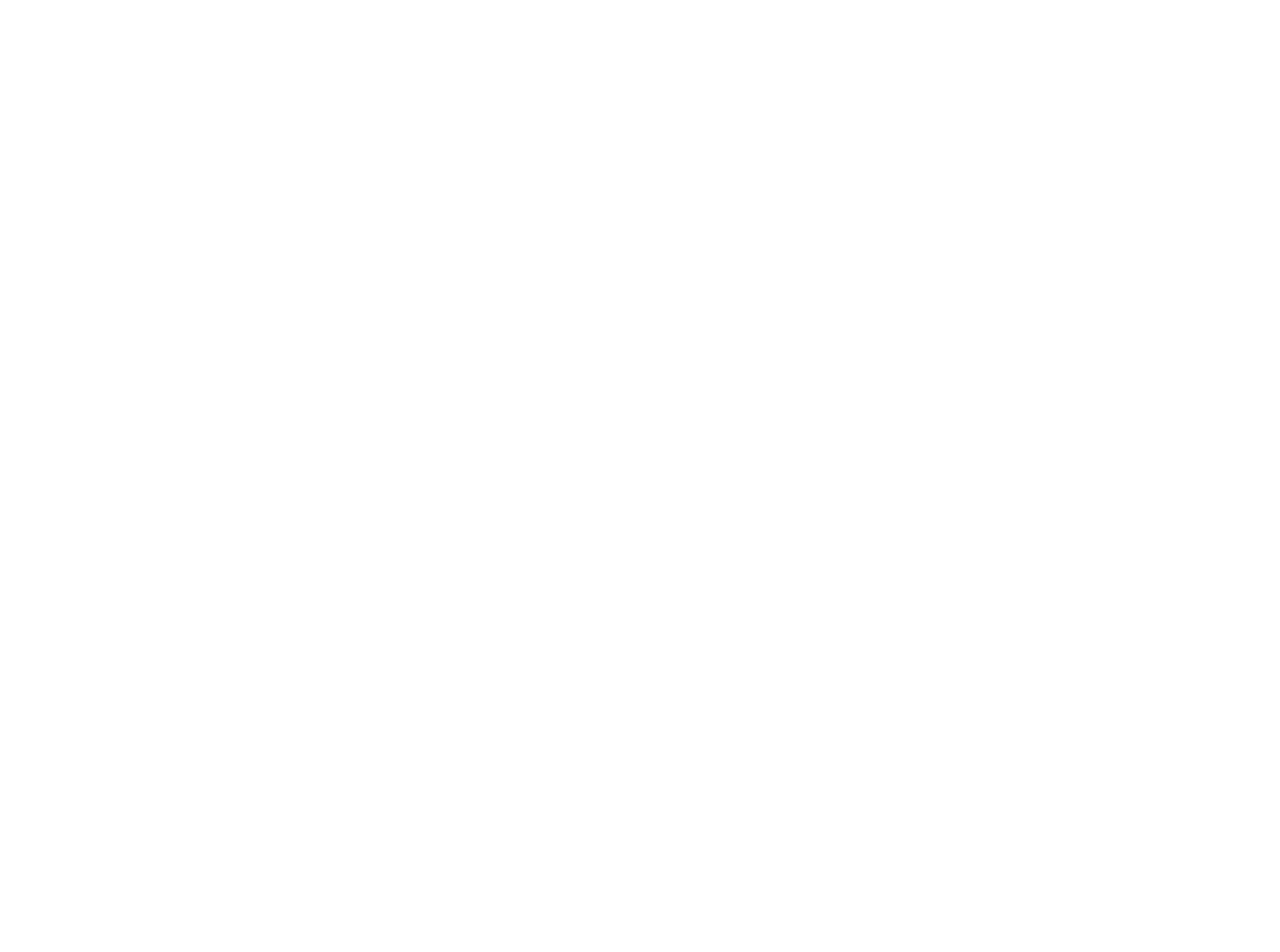
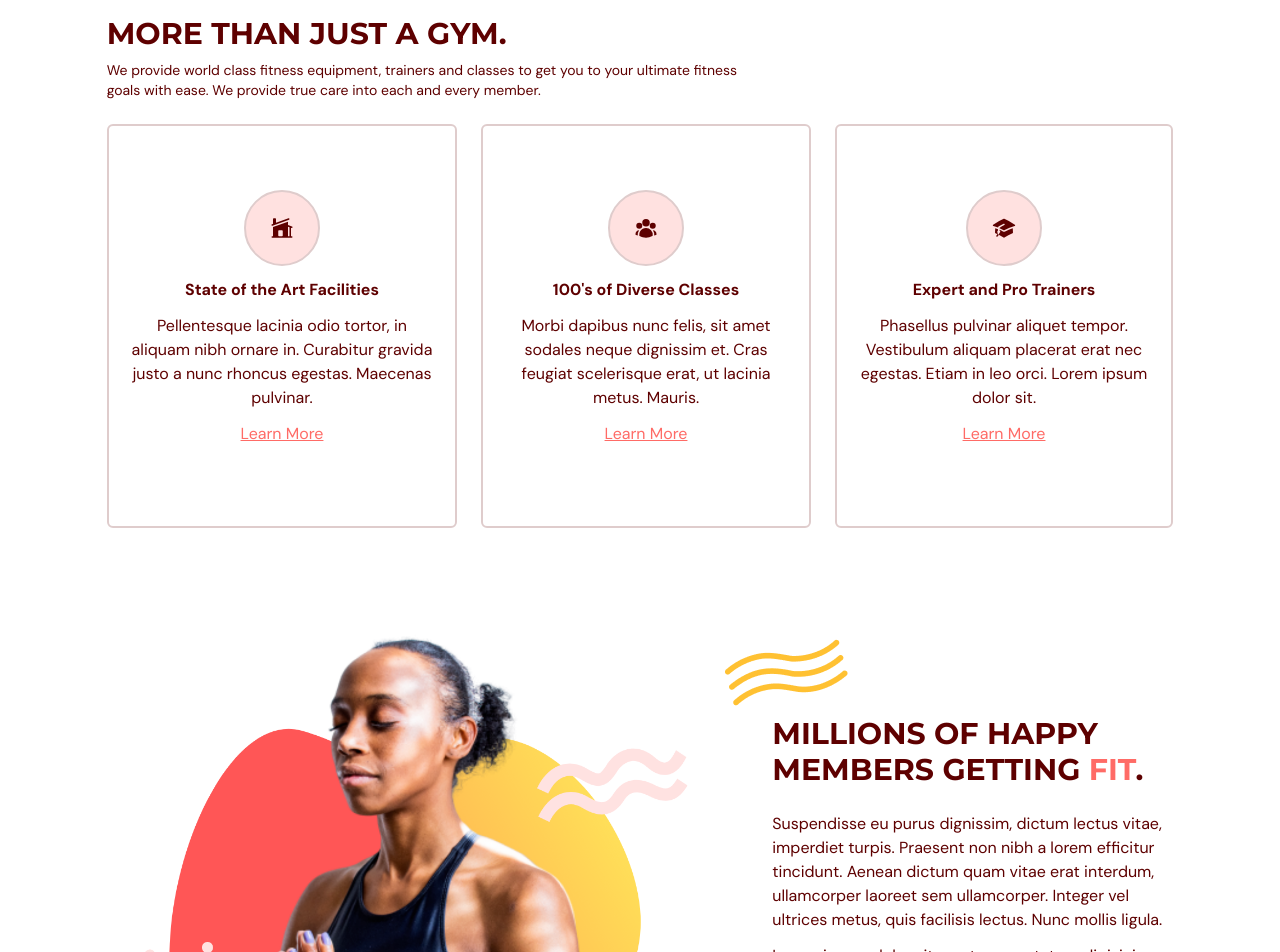
Before and after one commit to genfengl/gym-website-ts, a React (Vite) app: page / in a window 1280 px wide. Shown: the part 940-1892 px from the top of the page. Before the commit the page ends 908 px from the top, so only its background shows below. Built offline with nearby package versions, Linux system fonts and the light colour scheme.

Commit message:
Benefits section complete with framermotion animation

```diff
--- a/src/App.tsx
+++ b/src/App.tsx
@@ -2,6 +2,7 @@
 import Navbar from "./scenes/navbar/Navbar";
 import { SelectedPage } from "./shared/types";
 import Home from "./scenes/home/Home";
+import Benefits from "./scenes/benefits/benefits";
 
 function App() {
   const [selectedPage, setSelectedPage] = useState<SelectedPage>(
@@ -31,6 +32,7 @@
         setSelectedPage={setSelectedPage}
       />
       <Home setSelectedPage={setSelectedPage} />
+      <Benefits setSelectedPage={setSelectedPage} />
     </div>
   );
 }
--- /dev/null
+++ b/src/scenes/benefits/BenefitCard.tsx
@@ -0,0 +1,49 @@
+import React from "react";
+import { SelectedPage } from "../../shared/types";
+import { Link } from "react-scroll";
+import { motion } from "framer-motion";
+
+const childVariant = {
+  hidden: { opacity: 0, scale: 0.9, y: 200 },
+  visible: { opacity: 1, scale: 1, y: 0 },
+};
+
+type Props = {
+  icon: JSX.Element;
+  title: string;
+  description: string;
+  setSelectedPage: (value: SelectedPage) => void;
+};
+
+const BenefitCard = ({ icon, title, description, setSelectedPage }: Props) => {
+  return (
+    <motion.div
+      className=" rounded-md border-2 border-gray-100 px-5 py-16 text-center"
+      // transition duration
+      transition={{ duration: 0.8 }}
+      // Assigning the childVariant properties to this motion.div
+      variants={childVariant}
+    >
+      <div className="mb-4 flex flex-col items-center justify-center gap-3">
+        <div className="rounded-full border-2 border-gray-100 bg-primary-100 p-6">
+          {icon}
+        </div>
+        <div className="font-bold">{title}</div>
+        <div>{description}</div>
+        <Link
+          to={`#${SelectedPage.ContactUs}`}
+          spy={true}
+          smooth={true}
+          offset={50}
+          duration={500}
+          className="text-primary-500 underline"
+          onClick={() => setSelectedPage(SelectedPage.ContactUs)}
+        >
+          Learn More
+        </Link>
+      </div>
+    </motion.div>
+  );
+};
+
+export default BenefitCard;
--- /dev/null
+++ b/src/scenes/benefits/Benefits.tsx
@@ -0,0 +1,157 @@
+import { BenefitType, SelectedPage } from "../../shared/types";
+import {
+  HomeModernIcon,
+  UserGroupIcon,
+  AcademicCapIcon,
+} from "@heroicons/react/24/solid";
+import { motion } from "framer-motion";
+import SectionHeading from "../../shared/SectionHeading";
+import BenefitCard from "./BenefitCard";
+import BenefitsPageModel from "../../assets/BenefitsPageModel.png";
+import ActionButton from "../../shared/ActionButton";
+
+// Specify that benefits will be an array of BenefitType objects
+const benefits: BenefitType[] = [
+  {
+    icon: <HomeModernIcon className="h-6 w-6" />,
+    title: "State of the Art Facilities",
+    description:
+      "Pellentesque lacinia odio tortor, in aliquam nibh ornare in. Curabitur gravida justo a nunc rhoncus egestas. Maecenas pulvinar.",
+  },
+  {
+    icon: <UserGroupIcon className="h-6 w-6" />,
+    title: "100's of Diverse Classes",
+    description:
+      "Morbi dapibus nunc felis, sit amet sodales neque dignissim et. Cras feugiat scelerisque erat, ut lacinia metus. Mauris.",
+  },
+  {
+    icon: <AcademicCapIcon className="h-6 w-6" />,
+    title: "Expert and Pro Trainers",
+    description:
+      "Phasellus pulvinar aliquet tempor. Vestibulum aliquam placerat erat nec egestas. Etiam in leo orci. Lorem ipsum dolor sit.",
+  },
+];
+
+const container = {
+  hidden: {},
+  visible: {
+    // stagger the transition of child elements
+    transition: { staggerChildren: 0.2 },
+  },
+};
+
+type Props = {
+  setSelectedPage: (value: SelectedPage) => void;
+};
+
+const Benefits = ({ setSelectedPage }: Props) => {
+  return (
+    // translate-y-24 to compensate for the navbar and translate-y-24 in the Home component
+    <section
+      id="benefits"
+      className="mx-auto min-h-full w-5/6 translate-y-24 py-12"
+    >
+      {/* CONTAINER: BENEFITS HEADER AND CARDS */}
+      <motion.div
+        onViewportEnter={() => setSelectedPage(SelectedPage.Benefits)}
+        className="flex flex-col gap-12 md:gap-24"
+      >
+        {/* CONTAINER: HEADER AND BENEFITCARDS */}
+        <div className="flex flex-col gap-6">
+          {/* HEADER */}
+          <motion.div
+            className="flex flex-col gap-2 md:w-3/5"
+            initial="hidden"
+            whileInView="visible"
+            viewport={{ once: true, amount: 0.5 }}
+            transition={{ duration: 0.8, delay: 0.2 }}
+            variants={{
+              hidden: { opacity: 0, x: -200 },
+              visible: { opacity: 1, x: 0 },
+            }}
+          >
+            <SectionHeading>MORE THAN JUST A GYM.</SectionHeading>
+            <p className="max-w-[750px] text-sm">
+              We provide world class fitness equipment, trainers and classes to
+              get you to your ultimate fitness goals with ease. We provide true
+              care into each and every member.
+            </p>
+          </motion.div>
+          {/* BENEFITS: flex-col for mobile, flex for desktop */}
+          <motion.div
+            className="flex flex-col gap-6 md:flex-row"
+            initial="hidden"
+            whileInView="visible"
+            viewport={{ once: true, amount: 0.5 }}
+            // assign the container variant to this container of all the BenefitCards
+            variants={container}
+          >
+            {benefits.map((benefit: BenefitType) => (
+              <BenefitCard
+                key={benefit.title}
+                icon={benefit.icon}
+                title={benefit.title}
+                description={benefit.description}
+                setSelectedPage={setSelectedPage}
+              />
+            ))}
+          </motion.div>
+        </div>
+
+        {/* GRAPHICS AND DESCRIPTION*/}
+        <div className="flex flex-col gap-16 md:flex-row md:items-center">
+          {/* GRAPHIC */}
+          <div className="flex md:w-3/5">
+            <img src={BenefitsPageModel} alt="benefits-page-model" />
+          </div>
+          {/* TEXT DESCRIPTION WITH ACTION BUTTON */}
+          <motion.div
+            className="relative flex flex-col gap-6 md:w-2/5"
+            initial="hidden"
+            whileInView="visible"
+            viewport={{ once: true, amount: 0.5 }}
+            transition={{ duration: 0.8, delay: 0.2 }}
+            variants={{
+              hidden: { opacity: 0, x: 200 },
+              visible: { opacity: 1, x: 0 },
+            }}
+          >
+            {/* TEXT */}
+            <div className="flex flex-col gap-6 before:absolute before:-left-12 before:-top-20 before:content-abstractwaves">
+              {/* HEADING */}
+              <div>
+                <SectionHeading>
+                  MILLIONS OF HAPPY MEMBERS GETTING{" "}
+                  <span className="text-primary-500">FIT</span>.
+                </SectionHeading>
+              </div>
+              {/* DESCRIPTION TEXTS */}
+              <div className="flex flex-col gap-3">
+                <p>
+                  Suspendisse eu purus dignissim, dictum lectus vitae, imperdiet
+                  turpis. Praesent non nibh a lorem efficitur tincidunt. Aenean
+                  dictum quam vitae erat interdum, ullamcorper laoreet sem
+                  ullamcorper. Integer vel ultrices metus, quis facilisis
+                  lectus. Nunc mollis ligula.
+                </p>
+                <p>
+                  Lorem ipsum dolor sit amet consectetur adipisicing elit.
+                  Molestias at commodi dolorum recusandae repellendus nemo ullam
+                  harum quo hic. Maiores?
+                </p>
+              </div>
+            </div>
+            {/* ACTION BUTTON */}
+            <div className="flex after:absolute after:right-36 after:-z-10 after:content-sparkles">
+              <ActionButton setSelectedPage={setSelectedPage}>
+                JOIN NOW
+              </ActionButton>
+            </div>
+          </motion.div>
+        </div>
+      </motion.div>
+    </section>
+  );
+};
+
+export default Benefits;
--- a/src/scenes/home/Home.tsx
+++ b/src/scenes/home/Home.tsx
@@ -15,7 +15,7 @@
     <section
       id="home"
       // set the height to offset the height of nav and fill the rest of the screen
-      className="grid min-h-[calc(100vh-96px)] translate-y-24 grid-rows-[1fr_auto] bg-gray-20"
+      className=" grid min-h-[calc(100vh-96px)] translate-y-24 grid-rows-[1fr_auto] bg-gray-20"
     >
       {/* SECTION CONTAINER */}
       <div className="mx-auto flex w-5/6 items-center justify-center py-12">
@@ -30,9 +30,9 @@
             initial="hidden"
             whileInView="visible"
             viewport={{ once: true, amount: 0.5 }}
-            transition={{ duration: 0.5, delay: 0.3 }}
+            transition={{ duration: 0.8, delay: 0.2 }}
             variants={{
-              hidden: { opacity: 0, x: -100 },
+              hidden: { opacity: 0, x: -200 },
               visible: { opacity: 1, x: 0 },
             }}
           >
--- /dev/null
+++ b/src/shared/SectionHeading.tsx
@@ -0,0 +1,13 @@
+import React from "react";
+
+type Props = {
+  children: React.ReactNode;
+};
+
+const SectionHeading = ({ children }: Props) => {
+  return (
+    <h1 className="basis-3/5 font-montserrat text-3xl font-bold">{children}</h1>
+  );
+};
+
+export default SectionHeading;
--- a/src/shared/types.ts
+++ b/src/shared/types.ts
@@ -4,3 +4,9 @@
   OurClasses = "ourclasses",
   ContactUs = "contactus",
 }
+
+export interface BenefitType {
+  icon: JSX.Element;
+  title: string;
+  description: string;
+}
```
Also changed, not shown: src/assets/BenefitsPageModel.png (added).
